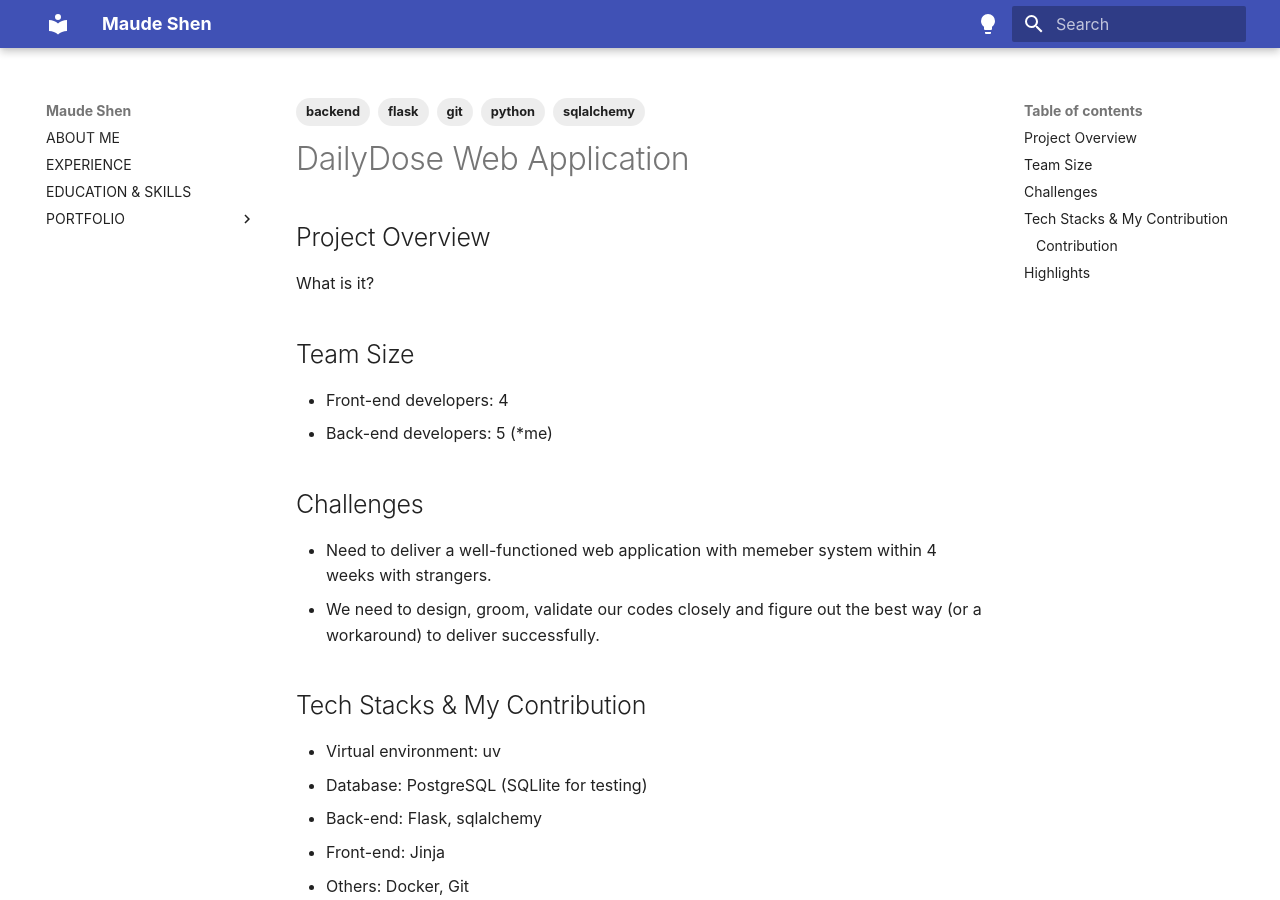
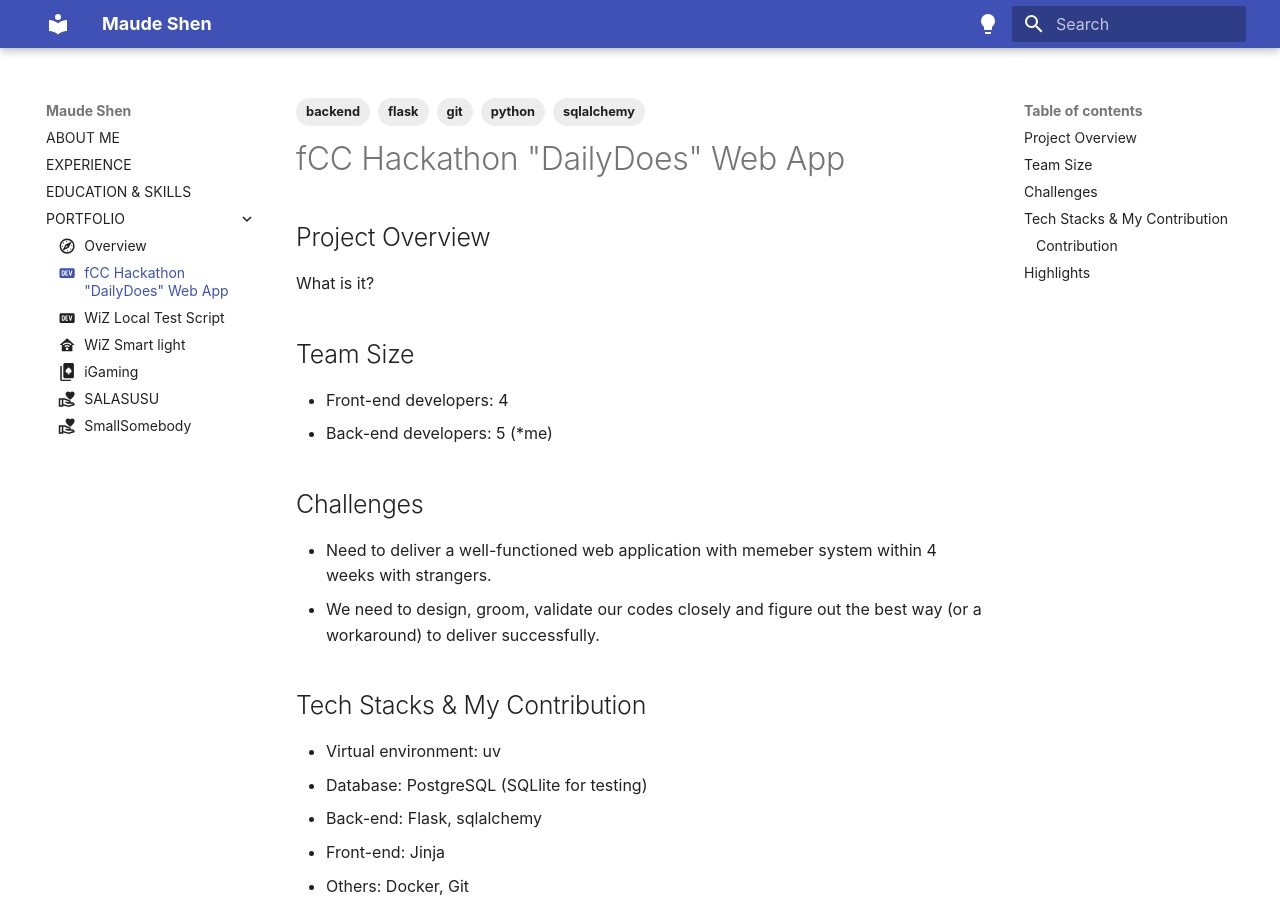
Before and after one commit to maudes/cv, an MkDocs documentation site: the page built from docs/projects/dailydose.md, in a window 1280 px wide and 900 px high. Built offline with MkDocs 1.6.1 and Material for MkDocs 9.7.7, drawn with Linux system fonts in a browser that asks for light colours; some web fonts are replaced; some of the changed text lies outside the part shown.

Commit message:
fix: type

```diff
--- a/mkdocs.yml
+++ b/mkdocs.yml
@@ -63,6 +63,7 @@
   - EDUCATION & SKILLS: education_skills.md
   - PORTFOLIO:
       - Overview: portfolio.md
+      - fCC Hackathon "DailyDoes" Web App: projects/dailydose.md
       - WiZ Local Test Script: projects/wiz_local.md
       - WiZ Smart light: projects/wiz.md
       - iGaming: projects/igaming.md
```
Also changed, not shown: docs/projects/dailydose.md (renamed from docs/projects/dailydoes.md).
